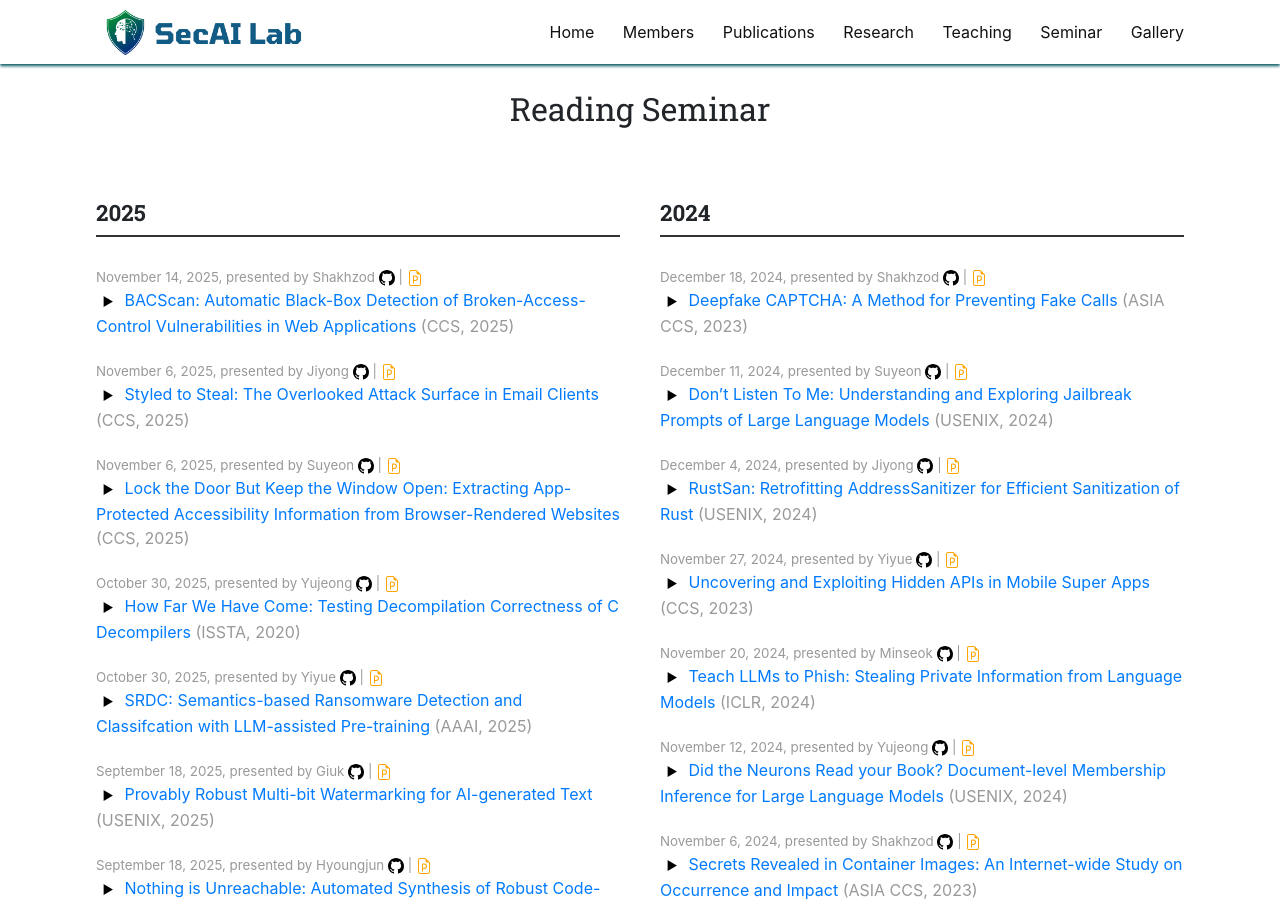
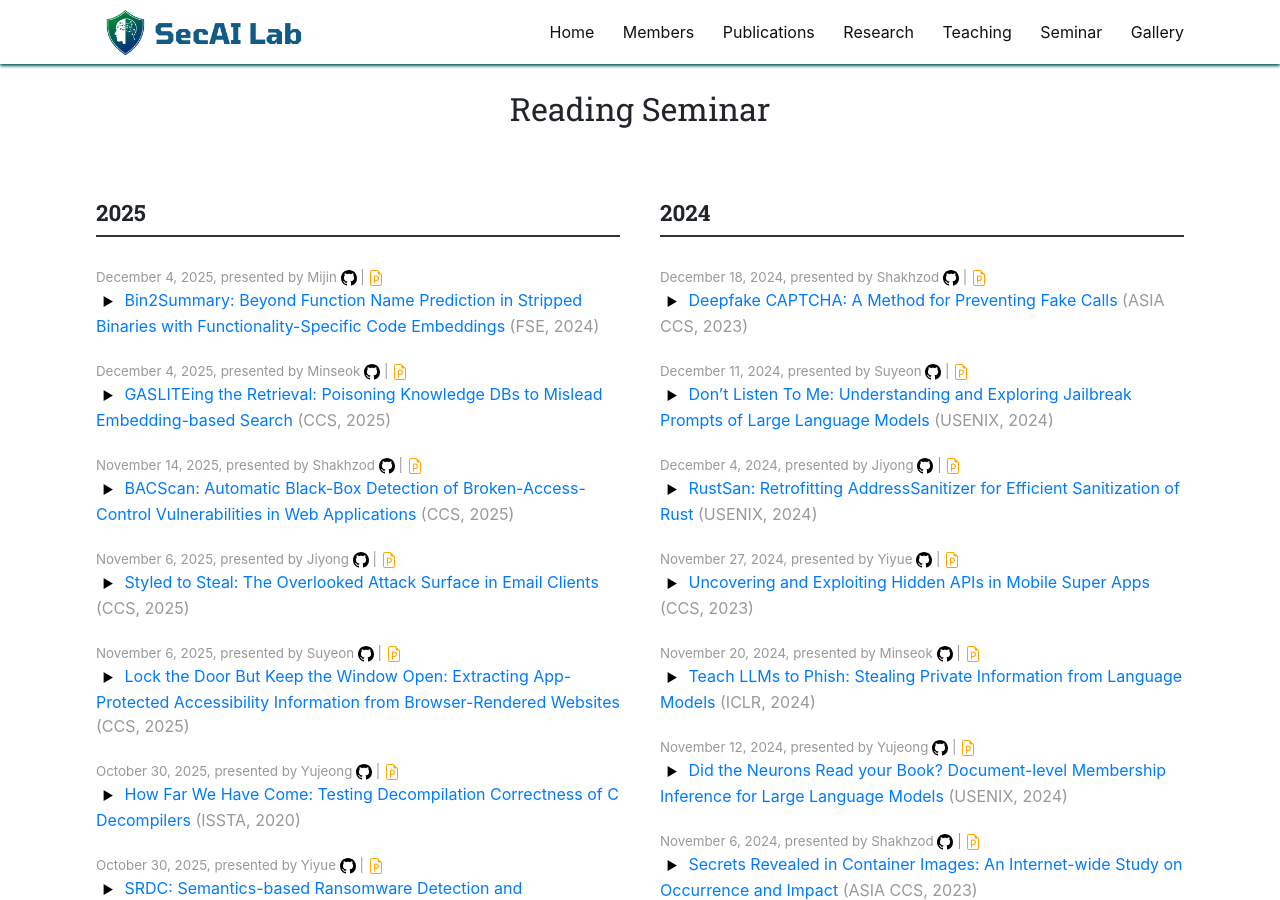
Before and after one commit to SecAI-Lab/secai-lab.github.io, a Jekyll site: the page built from pages/seminar.md, in a window 1280 px wide and 900 px high. Built offline with Jekyll 4.4.1, drawn with Linux system fonts in a browser that asks for light colours; nearby versions of some CDN libraries.

Commit message:
Update readings.yml

```diff
--- a/_data/readings.yml
+++ b/_data/readings.yml
@@ -1,3 +1,23 @@
+- title: "GASLITEing the Retrieval: Poisoning Knowledge DBs to Mislead Embedding-based Search"
+  link: ""
+  ppt_link: ""
+  code_link: ""
+  presenter: Minseok
+  conference: CCS
+  date: 2025.12.04
+  pub_year: 2025
+  discussion: "(Discussion) (Shakhzod)"
+
+- title: "Bin2Summary: Beyond Function Name Prediction in Stripped Binaries with Functionality-Specific Code Embeddings"
+  link: "https://dl.acm.org/doi/pdf/10.1145/3643729"
+  ppt_link: ""
+  code_link: ""
+  presenter: Mijin
+  conference: FSE
+  date: 2025.12.04
+  pub_year: 2024
+  discussion: "(Discussion) (Jiyong)"
+
 - title: "BACScan: Automatic Black-Box Detection of Broken-Access-Control Vulnerabilities in Web Applications"
   link: "https://www.sigsac.org/ccs/CCS2025/schedule/"
   ppt_link: "https://docs.google.com/presentation/d/1jpymw02SS2DdavruHySq86Pgwcy44AY7RI-iwrczAo4/edit?usp=sharing"
@@ -6,8 +26,7 @@
   conference: CCS
   date: 2025.11.14
   pub_year: 2025
-  discussion: |
-    "(Discussion) This paper introduces BACScan, a black-box scanner for Broken Access Control that can detect not only read-based but also modification-based BAC by building an inter-page data dependency graph between “modification” and “status” pages. Its main strengths are the clever feedback-driven oracle design, the practical engineering (e.g., handling real-world web workflows), and a strong evaluation showing many previously unknown vulnerabilities compared to existing tools. However, as a crawler-based black-box approach, it still suffers from coverage limits and makes assumptions (e.g., about request types and parameter styles) that may cause some BAC cases to be missed. Despite these limitations, the work meaningfully advances automated BAC detection and has clear practical impact, which explains its selection as a distinguished paper. (Suyeon)"
+  discussion: "(Discussion) This paper introduces BACScan, a black-box scanner for Broken Access Control that can detect not only read-based but also modification-based BAC by building an inter-page data dependency graph between “modification” and “status” pages. Its main strengths are the clever feedback-driven oracle design, the practical engineering (e.g., handling real-world web workflows), and a strong evaluation showing many previously unknown vulnerabilities compared to existing tools. However, as a crawler-based black-box approach, it still suffers from coverage limits and makes assumptions (e.g., about request types and parameter styles) that may cause some BAC cases to be missed. Despite these limitations, the work meaningfully advances automated BAC detection and has clear practical impact, which explains its selection as a distinguished paper. (Suyeon)"
 
 - title: "Lock the Door But Keep the Window Open: Extracting App-Protected Accessibility Information from Browser-Rendered Websites"
   link: "https://www.sigsac.org/ccs/CCS2025/schedule/"
```
